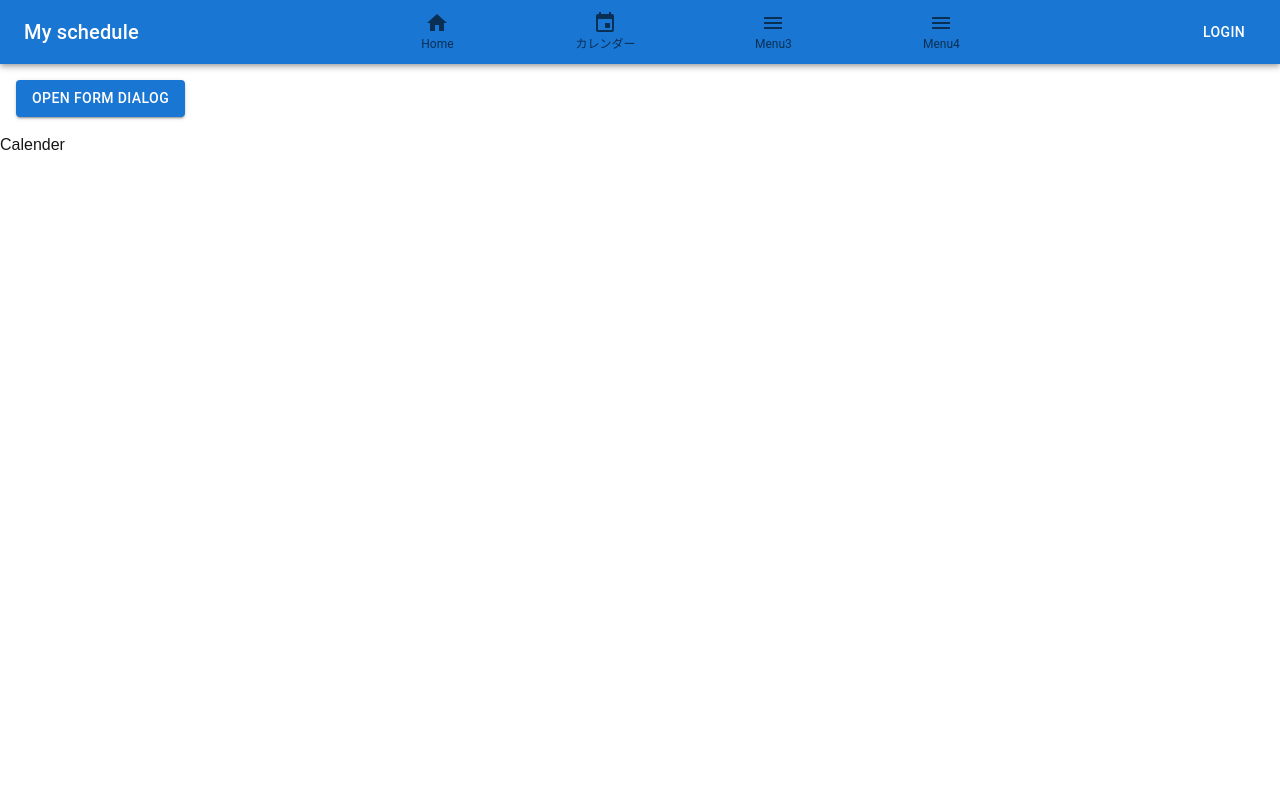
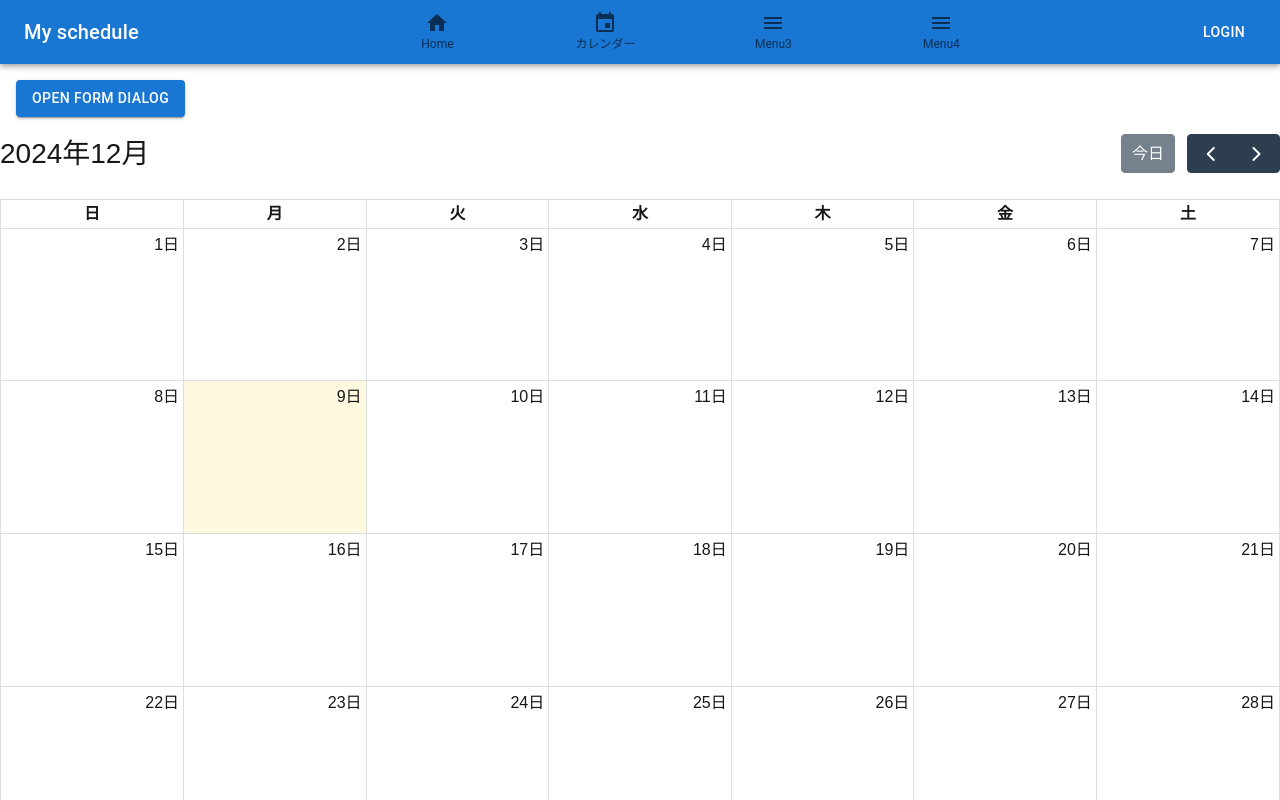
Before and after one commit to s1F102201492/my-schedule, a Next.js app: page /calender in a window 1280 px wide. Shown: the top 800 px of the page. Built offline with nearby package versions, Linux system fonts and the light colour scheme; what @mui/material-nextjs would draw is missing.

Commit message:
fullcalendarを追加

```diff
--- a/app/components/Calender.tsx
+++ b/app/components/Calender.tsx
@@ -1,8 +1,14 @@
 import React from 'react'
+import FullCalendar from "@fullcalendar/react";
+import dayGridPlugin from "@fullcalendar/daygrid";
+import allLocales from '@fullcalendar/core/locales-all';
 
 const Calender = () => {
   return (
-    <div>Calender</div>
+    <div>
+      <FullCalendar plugins={[dayGridPlugin]}
+      locales={allLocales} locale='ja' />
+    </div>
   )
 }
 
--- a/package.json
+++ b/package.json
@@ -12,6 +12,9 @@
     "@emotion/cache": "^11.14.0",
     "@emotion/react": "^11.14.0",
     "@emotion/styled": "^11.14.0",
+    "@fullcalendar/core": "^6.1.15",
+    "@fullcalendar/daygrid": "^6.1.15",
+    "@fullcalendar/react": "^6.1.15",
     "@mui/icons-material": "^6.2.0",
     "@mui/material": "^6.2.0",
     "@mui/material-nextjs": "^6.2.0",
```
Also changed, not shown: 1 other file (tests, documents, lock files or other folders).
